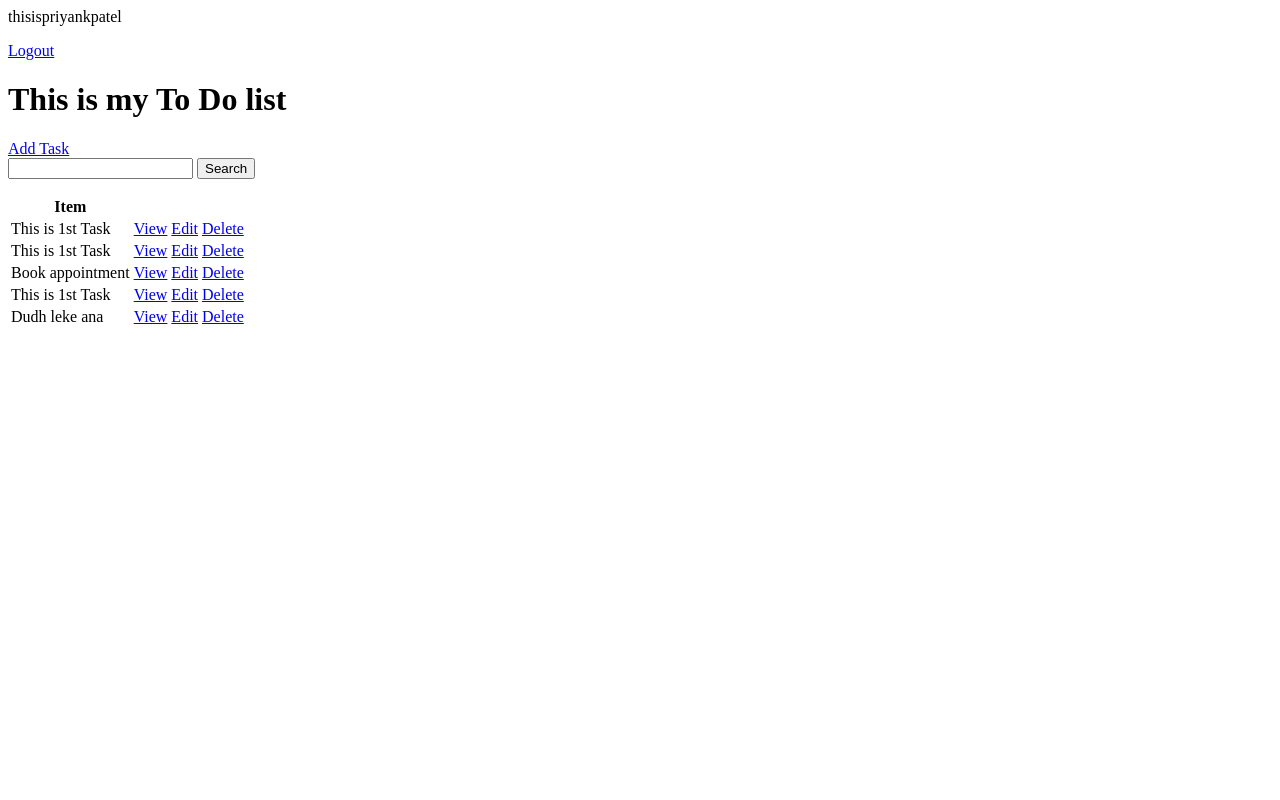
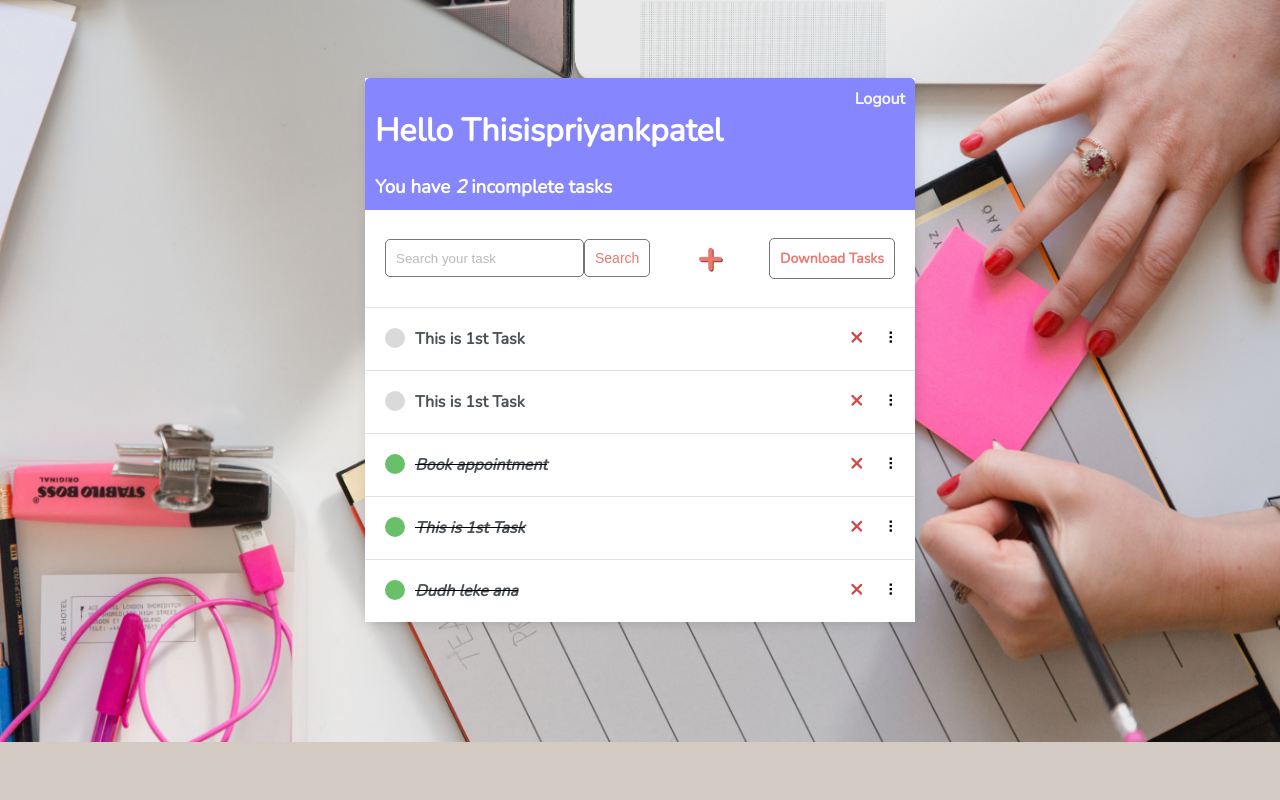
Before and after one commit to thisispriyankpatel/ToDo_List, a Django app: page / in a window 1280 px wide. Run offline with Django 4.2, Linux system fonts and the light colour scheme; a user stored in the database is signed in; data comes from the database, SQL or seed files in the repository; both versions use the stored data as it was after the commit.

Commit message:
Downlaod Feaure And Final Design Touch added

```diff
--- /dev/null
+++ b/Base/templates/Base/main.html
@@ -0,0 +1,215 @@
+{% load static %}
+<!DOCTYPE html>
+<html lang="en">
+
+<head>
+    <meta charset="utf-8">
+    <meta name="description"
+        content="This is to do list implemented using Django by Dennis Ivy who is a full stack web developer.">
+
+    <meta http-equiv="X-UA-Compatible" content="IE=edge">
+    <title>To Do Items</title>
+    <meta name="description" content="">
+    <meta name="viewport" content="width=device-width, initial-scale=1">
+
+    <link rel="preconnect" href="https://fonts.gstatic.com">
+    <link href="https://fonts.googleapis.com/css2?family=Nunito:wght@200&display=swap" rel="stylesheet">
+
+    <style>
+        body {
+            background-image: url("{% static 'backgroundimage.jpg' %}");
+            background-size:cover;
+            background-repeat: no-repeat;
+            background-position: right;
+            background-color: #d3cbc3;
+            font-family: 'Nunito', sans-serif;
+            padding-top: 70px;
+
+        }
+
+        h1,
+        h2,
+        h3,
+        h4,
+        h5,
+        h6,
+        { font-family: 'Raleway', sans-serif;
+        }
+
+        a,
+        p {
+            color: #4b5156
+        }
+
+        a {
+            font-weight: 600;
+        }
+
+        .container {
+            max-width: 550px;
+            margin: auto;
+            background-color: #fff;
+            -webkit-box-shadow: 2px 2px 13px -4px rgba(0, 0, 0, 0.21);
+            box-shadow: 2px 2px 13px -4px rgba(0, 0, 0, 0.21);
+        }
+
+        input {
+            outline: none;
+            border: none;
+        }
+
+        .header-bar {
+            display: flex;
+            justify-content: space-between;
+            color: #fff;
+            padding: 10px;
+            border-radius: 5px 5px 0 0;
+            background: linear-gradient(90deg, #8686ff 0%, #8686ff 43%, #8686ff 100%);
+        }
+
+        .header-bar a {
+            color: rgb(247, 247, 247);
+            text-decoration: none;
+        }
+
+        .task-wrapper {
+            display: flex;
+            align-items: center;
+            justify-content: space-between;
+            background-color: #fff;
+            border-top: 1px solid #dfe4ea;
+            overflow: hidden;
+        }
+
+        .task-title {
+            display: flex;
+            padding: 20px;
+        }
+
+        .task-title a {
+            text-decoration: none;
+            color: #4b5156;
+            margin-left: 10px;
+        }
+
+        .task-complete-icon {
+            height: 20px;
+            width: 20px;
+            background-color: rgb(105, 192, 105);
+            border-radius: 50%;
+        }
+
+        .task-incomplete-icon {
+            height: 20px;
+            width: 20px;
+            background-color: rgb(218, 218, 218);
+            border-radius: 50%;
+        }
+
+        .delete-link {
+            text-decoration: none;
+            font-weight: 900;
+            color: #cf4949;
+            font-size: 22px;
+            line-height: 0;
+            padding: 20px 0px;
+        }
+
+        /*Handle Classes*/
+
+        .handle {
+            display: inline-block;
+            padding: 20px 16px;
+            cursor: grab;
+            user-select: none;
+        }
+
+        .handle:after,
+        .handle:before {
+            display: block;
+            content: "";
+        }
+
+        .handle:active,
+        .handle:active:before,
+        .handle:active:after {
+            cursor: grabbing;
+        }
+
+        .dropArea {
+            background-color: #f1f2f6;
+            color: black;
+            border: #ced6e0 1px solid;
+        }
+
+        .selectedTask {
+            opacity: 0.6;
+        }
+
+
+        #add-link {
+            color: #EB796F;
+            text-decoration: none;
+            font-size: 42px;
+            text-shadow: 1px 1px #81413b;
+        }
+
+        #search-add-wrapper {
+            display: flex;
+            justify-content: space-between;
+            align-items: center;
+            padding: 20px;
+        }
+
+        @media screen and (max-width:320px) {
+            #search-add-wrapper {
+                padding: 10px;
+            }
+        }
+
+        input[type=text],
+        input[type=password],
+        textarea {
+            border: 1px solid #757575;
+            border-radius: 5px;
+            padding: 10px;
+            width: 90%;
+        }
+
+        label {
+            padding-top: 10px !important;
+            display: block;
+        }
+
+        ::placeholder {
+            font-weight: 300;
+            opacity: 0.5;
+        }
+
+        .button {
+            border: 1px solid #757575;
+            background-color: #FFF;
+            color: #EB796F;
+            padding: 10px;
+            font-size: 14px;
+            border-radius: 5px;
+            cursor: pointer;
+            text-decoration: none;
+        }
+
+        .card-body {
+            padding: 20px;
+        }
+    </style>
+</head>
+
+<body>
+
+    <div class="container">
+        {% block content %} {% endblock content %}
+    </div>
+
+</body>
+
+
+</html>
--- a/Base/templates/Base/task_list.html
+++ b/Base/templates/Base/task_list.html
@@ -1,52 +1,85 @@
-{% if request.user.is_authenticated %}
-<p>{{request.user}}</p>
-<a href="{% url 'logout' %}">Logout</a>
-{% else %}
-<a href="{% url 'login' %}">Login</a>
-{% endif %}
+{% extends 'base/main.html' %} {% block content %}
 
-<h1>This is my To Do list</h1>
-<a href="{% url 'task-create' %}">Add Task</a>
+<script src="https://cdn.jsdelivr.net/npm/sortablejs@latest/Sortable.min.js"></script>
+<div class="header-bar">
+    <div>
+        <h1>Hello {{request.user|title}}</h1>
+        <h3 style="margin:0">You have <i>{{count}}</i> incomplete task{{ count|pluralize:"s" }}</h3>
+    </div>
 
-<form>
-    <input type="text" name="search-area" value="{{search_input}}">
-    <input type="submit" value="Search">
+    {% if request.user.is_authenticated %}
+    <a href="{% url 'logout' %}">Logout</a> {% else %}
+    <a href="{% url 'login' %}">Login</a> {% endif %}
+</div>
+
+
+<div id="search-add-wrapper">
+    <form method="GET" style="display: flex;">
+        <input type='text' name='search-area' placeholder="Search your task" value="{{search_input}}">
+        <input class="button" type="submit" value='Search'>
+    </form>
+    {% if tasks|length > 0 %}
+    <a id="add-link" href="{% url 'task-create' %}">&#x2b;</a>
+    {% endif %}
+    <a class="button" href="{% url 'download_data' %}">Download Tasks</a>
+</div>
+
+
+<!-- Hidden form. Form submits new item positions -->
+<form style="display: none;" id="reorderForm" method="post" action="{% url 'task-reorder' %}">
+    {% csrf_token %}
+    <input type="hidden" id="positionInput" name="position">
 </form>
 
 
-<table>
-    <tr>
-        <th>
-            Item
-        </th>
-        <th>
+<div id="tasklist" class="task-items-wrapper">
+    {% for task in tasks %}
+    <div class="task-wrapper" data-position="{{task.pk}}">
+        <div class="task-title">
+            {% if task.complete %}
+            <div class="task-complete-icon"></div>
+            <i><s><a href="{% url 'task-update' task.id %}">{{task}}</a></s></i> {% else %}
+            <div class="task-incomplete-icon"></div>
+            <a href="{% url 'task-update' task.id %}">{{task}}</a> {% endif %}
+        </div>
+        <div class="task-controls">
+            <a class="delete-link" href="{% url 'task-delete' task.id %}">&#215;</a>
+            <span class="handle">&nbsp;&#10247;</span>
+        </div>
+    </div>
 
-        </th>
-        <th>
+    {% empty %}
+    <div style="text-align: center; padding-bottom: 10px; line-height: 1em;">
+        <h3>No new tasks are created.</h3>
+        <h3>Create a <a style="text-decoration: none; color: #e53935;" href="{% url 'task-create' %}">New task</a> ! </h3>
+    </div>
+    {% endfor %}
+</div>
 
-        </th>
-    </tr>
-    {% for task in tasks%}
-    <tr>
-        <td>
-            {{task.title}}
-        </td>
-        <td><a href="{% url 'task' task.id %}">
-            View
-        </a>
-        </td>
-        <td>
-            <a href="{% url 'task-update' task.id %}">
-                Edit
-            </a>
-        </td>
-        <td>
-            <a href="{% url 'task-delete' task.id %}">
-                Delete
-            </a>
-        </td>
-    </tr>
-    {% empty %}
-    <h3>No items In the List</h3>
-    {% endfor %}
-</table>
+<script>
+    var taskList = document.getElementById("tasklist");
+    var reorderForm = document.getElementById("reorderForm");
+    var positionInput = document.getElementById("positionInput");
+
+    let sortable = Sortable.create(taskList, {
+        handle: '.handle',
+        ghostClass: 'dropArea',
+        chosenClass: 'selectedTask',
+
+    });
+
+    function reordering() {
+        const rows = document.getElementsByClassName("task-wrapper");
+        let pos = [];
+        for (let row of rows) {
+            pos.push(row.dataset.position);
+        }
+        console.log(pos.join(","))
+        positionInput.value = pos.join(',');
+        reorderForm.submit();
+    }
+
+    document.ondrop = reordering
+</script>
+
+{% endblock content %}
--- a/Base/urls.py
+++ b/Base/urls.py
@@ -1,15 +1,20 @@
 from django.urls import path
-from .views import TaskList,TaskDetail, TaskCreate, TaskUpdate, DeleteView, CustomLoginView, RegisterPage
+from .views import TaskList,TaskDetail, TaskCreate, TaskUpdate, DeleteView, CustomLoginView, RegisterPage, TaskReorder, Downlaod_Task_List
 from django.contrib.auth.views import LogoutView
+from django.contrib.staticfiles.urls import staticfiles_urlpatterns
+
+
 
 urlpatterns = [
     path('login/', CustomLoginView.as_view(), name='login'),
     path('register/', RegisterPage.as_view(), name='register'),
     path('logout/', LogoutView.as_view(next_page='login'), name='logout'),
+    path('download/', Downlaod_Task_List.as_view(), name='download_data'),
 
     path('', TaskList.as_view(), name='tasks'),
     path('task/<int:pk>/', TaskDetail.as_view(), name='task'),
     path('task-create/', TaskCreate.as_view(), name='task-create'),
     path('task-update/<int:pk>/', TaskUpdate.as_view(), name='task-update'),
     path('task-delete/<int:pk>/', DeleteView.as_view(), name='task-delete'),
+    path('task-reorder/', TaskReorder.as_view(), name='task-reorder'),
 ]
--- a/Base/views.py
+++ b/Base/views.py
@@ -6,14 +6,16 @@ from django.views.generic.list  import ListView
 from django.views.generic.detail  import DetailView
 from django.views.generic.edit import CreateView, UpdateView, DeleteView, FormView
 from django.urls import reverse_lazy
-
+from openpyxl import Workbook
 from django.contrib.auth.views import LoginView
 
 from django.contrib.auth.mixins import LoginRequiredMixin
 from django.contrib.auth.forms import UserCreationForm
 from django.contrib.auth import login
-
+from django.db import transaction
+from django.views import View
 from .models import Task
+from .forms import PositionForm
 
 
 class CustomLoginView(LoginView):
@@ -60,6 +62,34 @@ class TaskList(LoginRequiredMixin, ListView):
 
         return context
 
+class  Downlaod_Task_List(LoginRequiredMixin, ListView):
+    model = Task
+    context_object_name = 'tasks', 'task'
+
+    def get_queryset(self):
+        queryset = super().get_queryset()
+        # Filter the queryset based on the currently logged-in user
+        queryset = queryset.filter(user=self.request.user)
+        return queryset
+
+    def get(self,request,*args, **kwargs):
+        queryset = self.get_queryset()
+        workbook = Workbook()
+        sheet = workbook.active
+        sheet.cell(row=1, column=1, value='Title')
+        sheet.cell(row=1, column=2, value='Description')
+
+        for index, task in enumerate(queryset, start=2):
+            sheet.cell(row=index, column=1, value=task.title)
+            sheet.cell(row=index, column=2, value=task.description)
+
+
+        response = HttpResponse(content_type='application/vnd.openxmlformats-officedocument.spreadsheetml.sheet')
+        response['Content-Disposition'] = 'attachment; filename=mydata.xlsx'
+        workbook.save(response)
+
+        return response
+
 
 
 
@@ -94,3 +124,15 @@ class DeleteView(LoginRequiredMixin, DeleteView):
      model = Task
      context_object_name = 'task'
      success_url = reverse_lazy('tasks')
+
+class TaskReorder(View):
+    def post(self, request):
+        form = PositionForm(request.POST)
+
+        if form.is_valid():
+            positionList = form.cleaned_data["position"].split(',')
+
+            with transaction.atomic():
+                self.request.user.set_task_order(positionList)
+
+        return redirect(reverse_lazy('tasks'))
```
Also changed, not shown: Base/forms.py (added, +7 -0 lines), Base/templates/Base/login.html (+20 -7 lines), Base/templates/Base/register.html (+25 -7 lines), Base/templates/Base/task_confirm_delete.html (+18 -6 lines), Base/templates/Base/task_form.html (+18 -7 lines), Base/static/backgroundimage.jpg (added), db.sqlite3.
